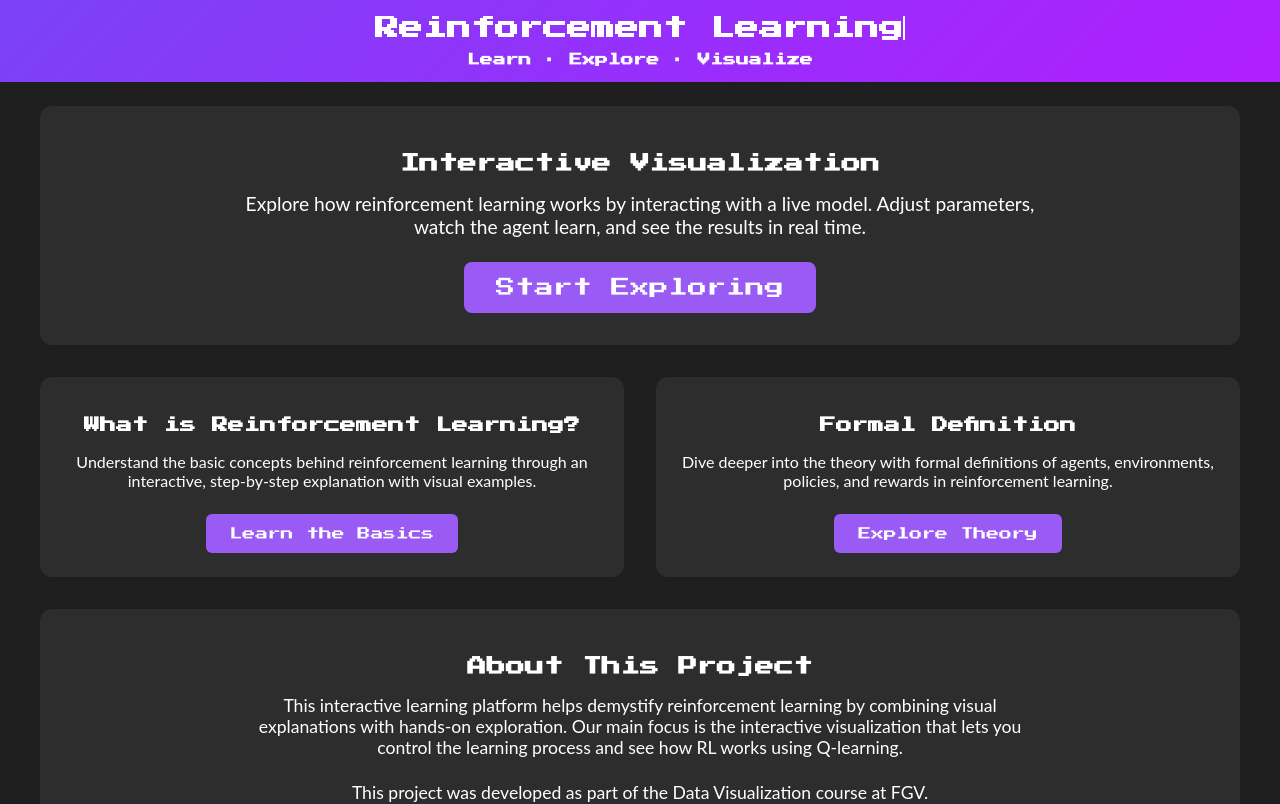
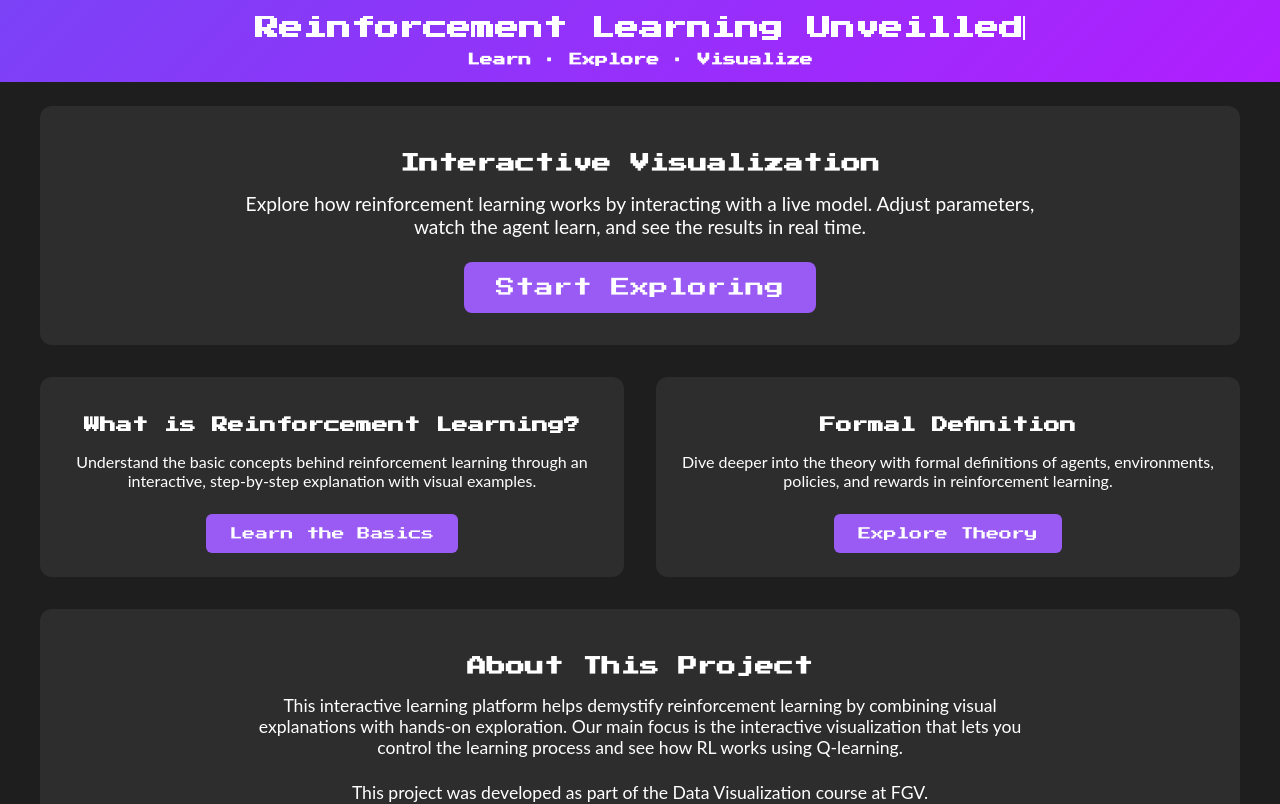
Before and after one commit to FGV-VIS-2025/final-project-rl-explained-vis, a SvelteKit app: page / in a window 1280 px wide. Shown: the top 804 px of the page. Built offline with nearby package versions, Linux system fonts and the light colour scheme; a web font is replaced by a local one.

Commit message:
adicionando título

```diff
--- a/src/routes/+layout.svelte
+++ b/src/routes/+layout.svelte
@@ -27,7 +27,7 @@
 <link href="https://fonts.googleapis.com/css2?family=DotGothic16&family=Pixelify+Sans:wght@400..700&family=Press+Start+2P&family=Tiny5&family=VT323&display=swap" rel="stylesheet">
 
 <div class="header" on:click={returnStart} role="button" tabindex="0">
-  <h1>Reinforcement Learning</h1>
+  <h1>Reinforcement Learning Unveilled</h1>
   <h2> <span class="clickable-word" on:click|stopPropagation={gotoLearn}>Learn</span>
   ·
   <span class="clickable-word" on:click|stopPropagation={gotoExplore}>Explore</span>
@@ -81,7 +81,7 @@
 
     @keyframes typing {
       from { width: 0 }
-      to { width: 22ch } /* 22 characters in "Reinforcement Learning" */
+      to { width: 32ch } /* 22 characters in "Reinforcement Learning" */
     }
 
     @keyframes blink {
--- a/src/routes/+page.svelte
+++ b/src/routes/+page.svelte
@@ -17,10 +17,10 @@
 
 <svelte:head>
     <title>Reinforcement Learning Visualized</title>
-    <link rel="preconnect" href="https://fonts.googleapis.com">
-    <link rel="preconnect" href="https://fonts.gstatic.com" crossorigin>
-    <link href="https://fonts.googleapis.com/css2?family=Lora:ital,wght@0,400..700;1,400..700&family=Press+Start+2P&display=swap" rel="stylesheet">
 </svelte:head>
+<link rel="preconnect" href="https://fonts.googleapis.com">
+<link rel="preconnect" href="https://fonts.gstatic.com" crossorigin>
+<link href="https://fonts.googleapis.com/css2?family=Lora:ital,wght@0,400..700;1,400..700&family=Press+Start+2P&display=swap" rel="stylesheet">
 
 <div class="main-container">
     <div class="visualization-showcase">
```
